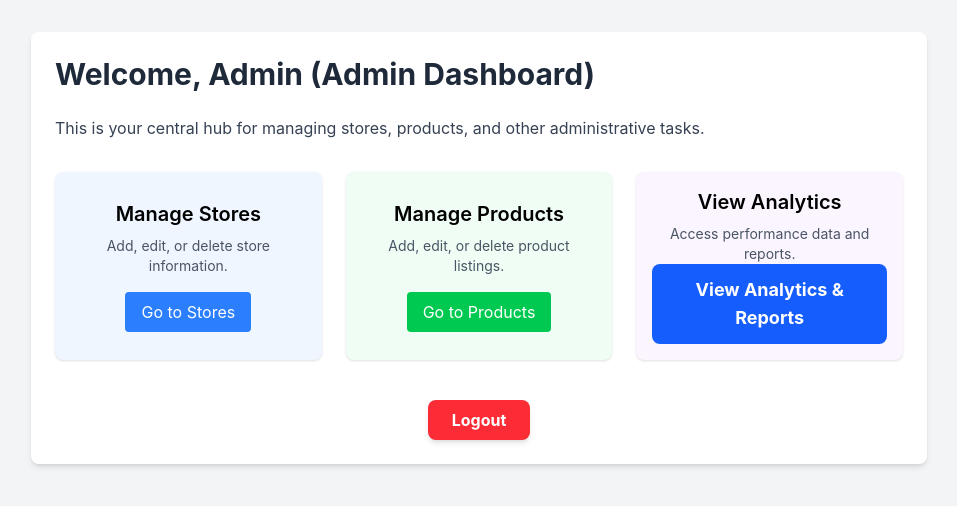
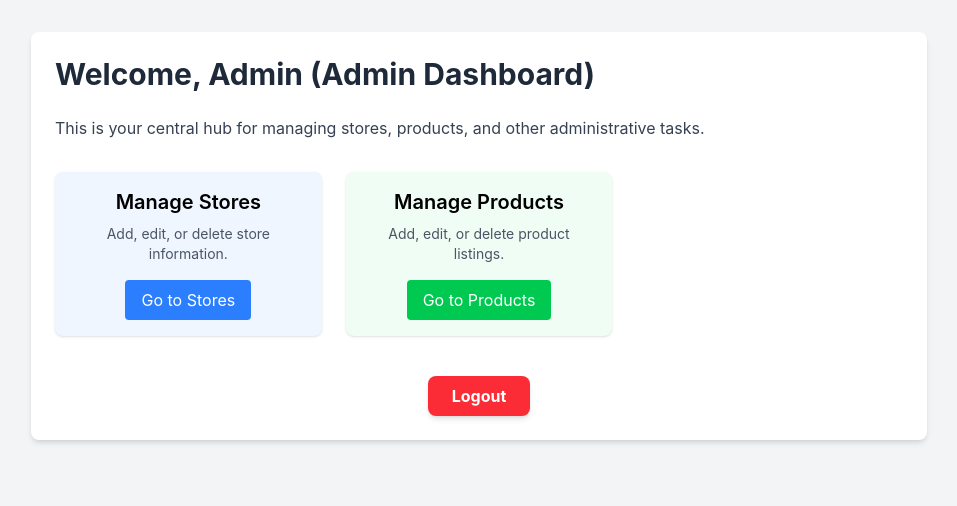
Before and after one commit to Larriemoses/Discount-Center, a React (Vite) app in the folder clients/: page /admin/dashboard in a window 1280 px wide. Shown: the top 506 px of the page, without its empty margins (161-1118 px from the left). Built offline with nearby package versions, Linux system fonts and the light colour scheme.

Commit message:
deleted:    clients/dist.zip 	modified:   clients/src/pages/AdminDashboard.tsx

```diff
--- a/clients/src/pages/AdminDashboard.tsx
+++ b/clients/src/pages/AdminDashboard.tsx
@@ -58,19 +58,6 @@ const AdminDashboard: React.FC = () => {
               Go to Products
             </Link>
           </div>
-          <div className="bg-purple-50 p-4 rounded-lg shadow-sm flex flex-col items-center justify-center">
-            <h3 className="text-xl font-semibold mb-2">View Analytics</h3>
-            <p className="text-gray-600 text-center text-sm">
-              Access performance data and reports.
-            </p>
-            {/* You can add a Link for Analytics later */}
-            <Link
-              to="/admin/analytics" // Or wherever you want the route to be
-              className="bg-blue-600 hover:bg-blue-700 text-white font-bold py-3 px-6 rounded-lg text-lg text-center transition duration-300 transform hover:scale-105"
-            >
-              View Analytics & Reports
-            </Link>
-          </div>
         </div>
 
         <div className="mt-10 text-center">
```
Also changed, not shown: 1 other file (tests, documents, lock files or other folders).
